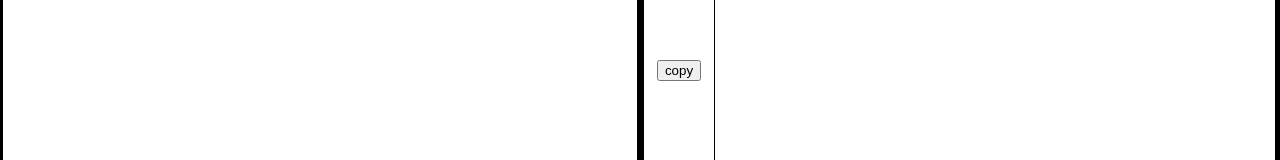
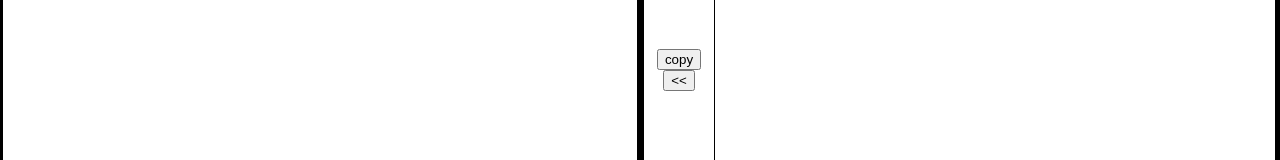
Before and after one commit to sakata1222/sql-formatter-gui, a React (Create React App) app: page / in a window 1280 px wide. Shown: the part 399-559 px from the top of the page. Built offline with nearby package versions, Linux system fonts and the light colour scheme; the HTML template or start-up script is replaced by a standard one.

Commit message:
feat:add button to update input area
- add button to update input area by formatted SQL

```diff
--- a/src/App.tsx
+++ b/src/App.tsx
@@ -25,11 +25,14 @@ class App extends React.Component<{}, IState> {
       inputSql: "",
       minifiedSql: ""
     };
-    this.handleInputAreaChanged = this.handleInputAreaChanged.bind(this);
+    this.updateDisplayAreaByInput = this.updateDisplayAreaByInput.bind(this);
     this.copyFormattedSql = (event: any) =>
       this.copyTextToClipBoard(this.state.formattedSql);
     this.copyMinifiedSql = (event: any) =>
       this.copyTextToClipBoard(this.state.minifiedSql);
+    this.updateInputAreaByFormattedSql = this.updateInputAreaByFormattedSql.bind(
+      this
+    );
   }
 
   public render() {
@@ -42,8 +45,9 @@ class App extends React.Component<{}, IState> {
         <div className="App-main">
           <div className="input-area">
             <InputTextBox
+              value={this.state.inputSql}
               placeholder="Please input SQL"
-              inputEventHandler={this.handleInputAreaChanged}
+              inputEventHandler={this.updateDisplayAreaByInput}
             />
           </div>
           <div className="display-area">
@@ -52,6 +56,10 @@ class App extends React.Component<{}, IState> {
                 <SimpleButton
                   buttonText="copy"
                   onClickEventHandler={this.copyFormattedSql}
+                />
+                <SimpleButton
+                  buttonText="<<"
+                  onClickEventHandler={this.updateInputAreaByFormattedSql}
                 />
               </div>
               <div className="text-area">
@@ -83,14 +91,19 @@ class App extends React.Component<{}, IState> {
     );
   }
 
-  private handleInputAreaChanged(
+  private updateDisplayAreaByInput(
     event: React.ChangeEvent<HTMLTextAreaElement>
   ) {
     const formattedSql = sqlFormatter.format(event.target.value);
     this.setState({
       formattedSql,
+      inputSql: event.target.value,
       minifiedSql: pd.sqlmin(formattedSql)
     });
+  }
+
+  private updateInputAreaByFormattedSql(event: any) {
+    this.setState({ inputSql: this.state.formattedSql });
   }
 
   private copyTextToClipBoard(target: string) {
--- a/src/InputTextBox.tsx
+++ b/src/InputTextBox.tsx
@@ -3,6 +3,7 @@ import "./InputTextBox.css";
 
 interface IProps {
   readonly placeholder: string;
+  readonly value?: string;
   readonly inputEventHandler: (
     event: React.ChangeEvent<HTMLTextAreaElement>
   ) => void;
@@ -13,6 +14,7 @@ class InputTextBox extends React.Component<IProps> {
     return (
       <div className="InputTextBox">
         <textarea
+          value={this.props.value}
           placeholder={this.props.placeholder}
           onChange={this.props.inputEventHandler}
         />
```
